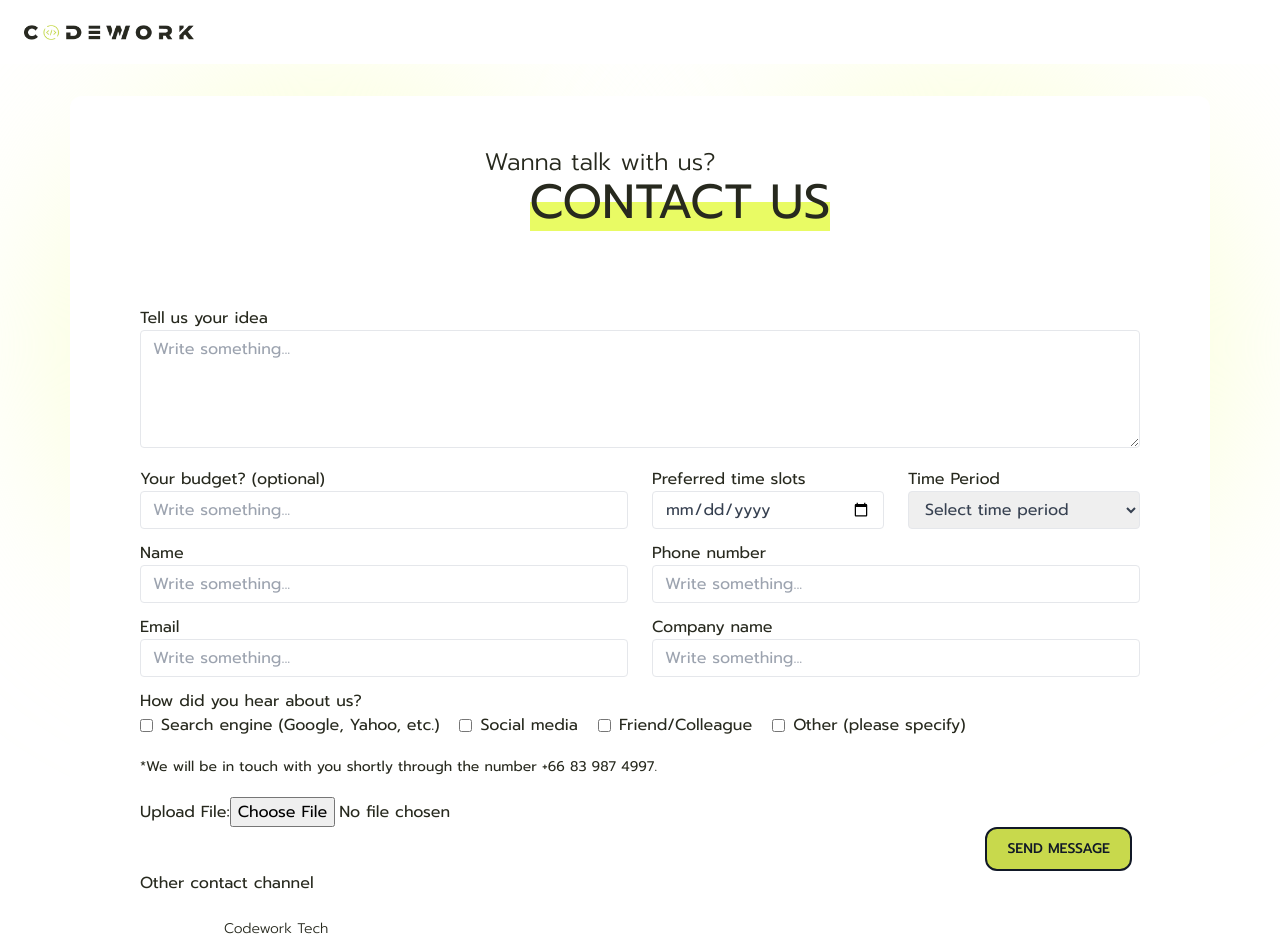
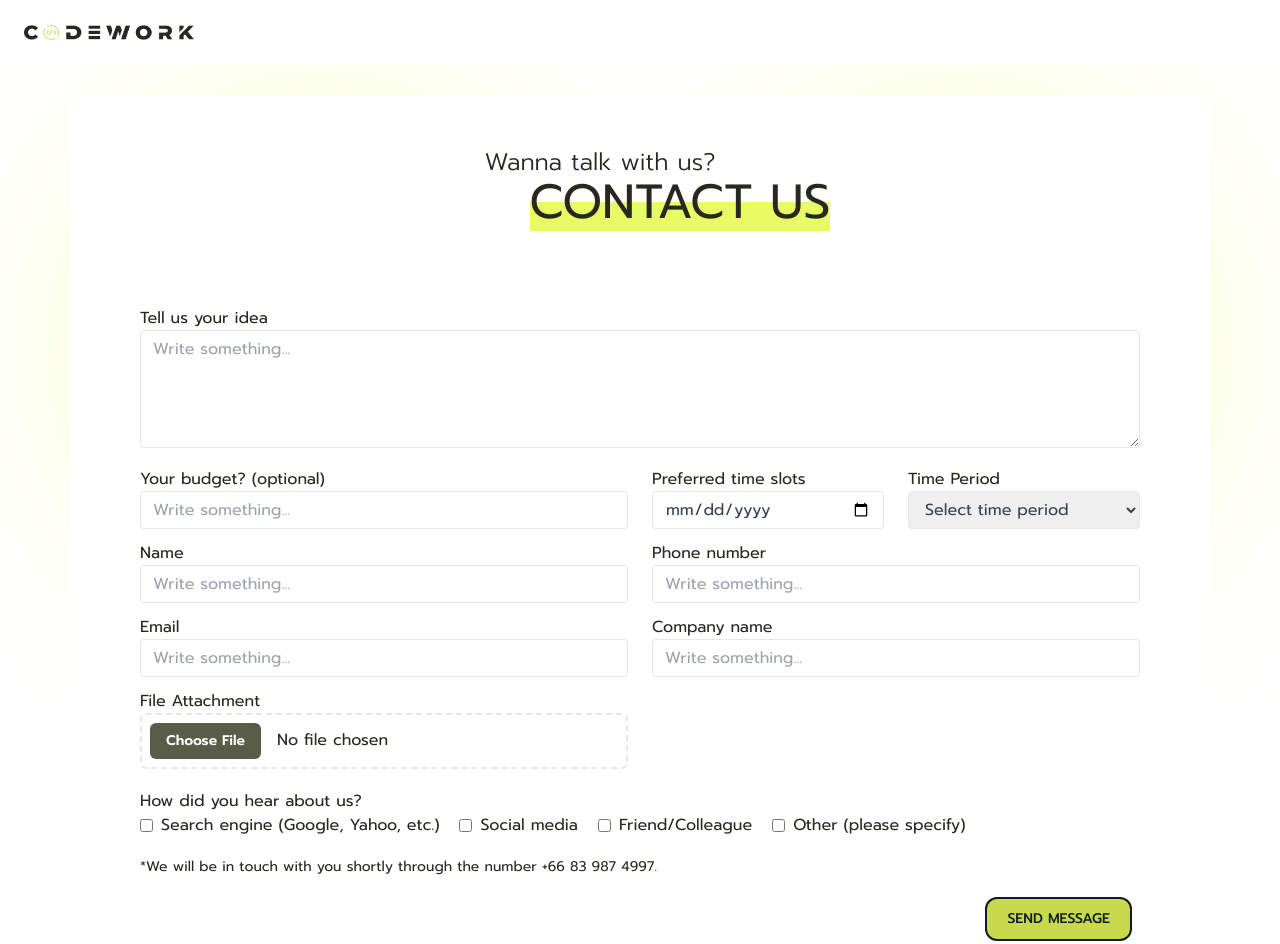
Before and after one commit to The-Alzhemist/codework-landing-page, a Next.js app: page /contact-us in a window 1280 px wide. Shown: the top 944 px of the page. Built offline with nearby package versions, Linux system fonts and the light colour scheme; some icons are missing.

Commit message:
update: file conp

```diff
--- a/src/components/ContactUs/FormSpree-form.tsx
+++ b/src/components/ContactUs/FormSpree-form.tsx
@@ -4,7 +4,6 @@ import BackgroundGradientBlur from "../backgroundGradientBlur/BackgroundGradient
 import withFormSpreeForm from "./withFormSpree-form";
 import { WithFormSpreeFormProps } from "./interface";
 import {
-  CONTACT_OPTIONS,
   SELECTED_OPTION_LIST,
 } from "@/constants/ContactUs/constant";
 import SocialsSection from "./component/SocialsSection/SocialsSection";
@@ -12,8 +11,6 @@ import StatusMessage from "./component/StatusMessage/StatusMessage";
 import InputField from "../form/InputField/InputField";
 import TextAreaField from "../form/TextAreaField/TextAreaField";
 import SelectedField from "../form/SelectedField/SelectedField";
-import CheckBoxField from "../form/CheckBoxField/CheckBoxField";
-import CheckboxField from "../form/CheckboxFields/CheckbboxFields";
 import CheckboxFieldx from "../form/CheckboxFields/CheckbboxFields";
 import FileUploadField from "../form/FileUploadField/FileUploadField";
 const ContactForm = ({
@@ -25,13 +22,8 @@ const ContactForm = ({
   sendDataToFromSpree,
   isShowOtherChannel,
   register,
-  onSubmit
+  onSubmit,
 }: WithFormSpreeFormProps) => {
-
-  const testfunc = (e: any) => {
-    console.log(e)
-  };
-
   return (
     <>
       <div className="bg-white rounded-xl relative w-full max-w-[1140px] mx-auto py-[30px] md:py-[50px] lg:px-[50px] my-5 sm:my-0">
@@ -106,6 +98,20 @@ const ContactForm = ({
                 type="text"
                 label="Email"
                 className="mb-[12px]"
+              />
+
+              <FileUploadField
+                control={control}
+                disabled={false}
+                rules={{
+                  required: {
+                    value: false,
+                    message: "",
+                  },
+                }}
+                name="attachment"
+                label="File Attachment"
+                className="w-full  mb-5"
               />
             </div>
             {/* right */}
@@ -234,10 +240,8 @@ const ContactForm = ({
             4997.
           </p>
 
-          <FileUploadField control={control} name="attachment" />
-         {/* x: <input type="file" {...register('file')} /> */}
+          {/* x: <input type="file" {...register('file')} /> */}
           {/* <input type="file" name="attachment" accept="image/png, image/jpeg"/> */}
-
 
           <div className=" flex justify-end">
             <ExternalPrimaryButton pathName="#" disabled={!isValid}>
--- a/src/components/ContactUs/interface.ts
+++ b/src/components/ContactUs/interface.ts
@@ -37,5 +37,23 @@ export interface WithFormSpreeFormProps {
   };
   sendDataToFromSpree: SubmitHandler<FieldValues>;
   isShowOtherChannel: boolean;
-  onSubmit:any
+  onSubmit:(data: any) => Promise<void>
 }
+
+export interface FormDataFields {
+  name: string;
+  companyName?: string;
+  email: string;
+  phoneNumber: string;
+  timeSlot?: string;
+  timePeriod?: string;
+  idea: string;
+  budget?: string;
+  channels: {
+    searchEngine?: string;
+    social?: string;
+    friend?: string;
+    other?: string;
+  };
+  attachment?: any;
+}
--- a/src/components/ContactUs/withFormSpree-form.tsx
+++ b/src/components/ContactUs/withFormSpree-form.tsx
@@ -1,58 +1,68 @@
 import React, { useEffect, useState } from "react";
-import { WithFormSpreeFormProps } from "./interface";
+import { FormDataFields, WithFormSpreeFormProps } from "./interface";
 import { FieldValues, useForm } from "react-hook-form";
 import { useForm as useFormSpree } from "@formspree/react";
-import { PRIVATE_MAIL_TEST, FORMSPREE_LANDING_TEST_KEY, FORMSPREE_LANDING_KEY, FORMSPREE_PRODUCTION_LANDING_KEY } from "@/config/environment";
+import {
+  PRIVATE_MAIL_TEST,
+  FORMSPREE_LANDING_TEST_KEY,
+  FORMSPREE_LANDING_KEY,
+  FORMSPREE_PRODUCTION_LANDING_KEY,
+} from "@/config/environment";
 
 const withFormSpreeForm = (Component: React.FC<WithFormSpreeFormProps>) => {
-
   const Hoc = () => {
-
     const hookForm = useForm<FieldValues>({
       defaultValues: {
         channels: {
           searchEngine: false,
           social: false,
           friend: false,
-          other: false
-        }
+          other: false,
+        },
+      },
+    });
+    const { register, handleSubmit, formState, reset, control, watch } =
+      hookForm;
+    const { errors, isValid } = formState;
+    const [state, sendDataToFromSpree] = useFormSpree(PRIVATE_MAIL_TEST);
+    const isShowOtherChannel = watch("channels.other");
+
+    useEffect(() => {
+      if (!state.submitting && !state.errors && state.succeeded) {
+        reset();
       }
-    });
-    const { register, handleSubmit, formState, reset, control, watch, } = hookForm;
-    const { errors, isValid } = formState;
-    const [state, sendDataToFromSpree] = useFormSpree(FORMSPREE_PRODUCTION_LANDING_KEY);
+    }, [reset, state.submitting, state.errors, state.succeeded]);
 
-    const isShowOtherChannel = watch('channels.other')
-
-
-    // useEffect(() => {
-    //   if (!state.submitting && !state.errors && state.succeeded) {
-    //     reset();
-    //   }
-    // }, [reset, state.submitting, state.errors, state.succeeded]);
-
-    const onSubmit = async (data:any) => {
-      console.log('data >>', data)
+    const onSubmit = async (data: FormDataFields) => {
+      console.log('data > ',data)
       try {
         const formData = new FormData();
-        formData.append('idea', data.idea);
-        formData.append('budget', data.budget);
-        // ... append other form data
+        formData.append("Name ", data.name);
+        formData.append("Company name ", data.companyName || '-');
+        formData.append("Email ", data.email);
+        formData.append("Phone number ", `(+66)${data.phoneNumber}`);
+        formData.append("Preferred time slots ", data.timeSlot || '-');
+        formData.append("Time Period ", data.timePeriod || '-');
+        formData.append("Tell us your idea ", data.idea);
+        formData.append("Budget ", data.budget || '-');
+        formData.append(
+          "How did you hear about us ",
+          `Search Engine: ${data.channels.searchEngine || '-'}
+           Social Media: ${data.channels.social || '-'}
+           Friend: ${data.channels.friend || '-'}
+           Other channel: ${data.channels.other || '-'}`
+        );
 
         if (data?.attachment) {
-          console.log(data?.attachment)
-          formData.append('attachment', data?.attachment);
+          console.log(data?.attachment);
+          formData.append("Attachment ", data?.attachment || '-');
         }
 
-
-
-        const response = await sendDataToFromSpree(formData);
-        console.log("res: ",response);
+        //  const response = await sendDataToFromSpree(formData);
       } catch (error) {
         console.error(error);
       }
     };
-
 
     const newProps: WithFormSpreeFormProps = {
       register,
@@ -63,9 +73,8 @@ const withFormSpreeForm = (Component: React.FC<WithFormSpreeFormProps>) => {
       control,
       sendDataToFromSpree,
       isShowOtherChannel,
-      onSubmit
+      onSubmit,
     };
-
 
     return <Component {...newProps} />;
   };
--- a/src/components/form/FileUploadField/FileUploadField.tsx
+++ b/src/components/form/FileUploadField/FileUploadField.tsx
@@ -1,39 +1,62 @@
 import { Controller } from "react-hook-form";
 import { twMerge } from "tailwind-merge";
-import { InputFieldProps } from "./interface";
+import { FileUploadFieldProps } from "./interface";
+
 
 const FileUploadField = ({
   name,
   control,
   rules,
   disabled,
-  type,
   label,
   className,
   inputClassName,
-  placeholder,
   required = false,
-  maxLength,
-}: InputFieldProps) => (
+}: FileUploadFieldProps) => (
+  <Controller
+    name={name}
+    control={control}
+    rules={rules}
+    defaultValue={null}
+    render={({ field, fieldState: { error } }) => (
       <>
-    <div>
-      <label htmlFor="attachment">Upload File:</label>
-      <Controller
-        name="attachment"
-        control={control}
-        defaultValue={null}
-        render={({ field }) => (
+        <div className={twMerge("relative flex flex-col", className)}>
+          {label && (
+            <label className="flex">
+              {label} {required && <span className="text-red-500">*</span>}
+            </label>
+          )}
           <input
             type="file"
             name={field.name}
-          className={inputClassName}
+            className={`file:mr-4 file:py-2 file:px-4 border-dashed border-2 p-2 rounded-md file:rounded-md file:border-0 file:text-sm file:font-semibold  ${disabled ? 'file:bg-secondary-500' : 'file:bg-secondary-900'} file:text-white hover:cursor-pointer  disabled:text-gray-500 disabled:cursor-not-allowed $ ${
+              error && "border-red-500 border"
+            } ${inputClassName}`}
+            disabled={disabled}
             onChange={(e) => field.onChange(e.target.files?.[0])}
           />
+          {/* {field.value && (
+            <button
+              type="button"
+              className="text-right mt-2 text-xs text-red-500 hover:underline"
+              onClick={() => {
+                field.onChange(null); // Reset the file input
+              }}
+            >
+              Clear
+            </button>
+          )} */}
 
+
+          {error && (
+            <div className="mt-[8px] text-xs text-red-500 top-full">
+              {error.message}
+            </div>
+          )}
+        </div>
+      </>
     )}
   />
-    </div>
-  </>
 );
 
 export default FileUploadField;
--- a/src/components/form/FileUploadField/interface.ts
+++ b/src/components/form/FileUploadField/interface.ts
@@ -1,11 +1,8 @@
 import { Control, RegisterOptions } from 'react-hook-form'
 import { ReactElement } from 'react'
 
-export interface InputFieldAcceptProps extends InputFieldProps {
-  isShowPassword?: boolean
-}
 
-export interface InputFieldProps  {
+export interface FileUploadFieldProps  {
   name: string
   control: Control
   rules?: Omit<
@@ -18,7 +15,6 @@ export interface InputFieldProps  {
   disabled?: boolean
   placeholder?: string
   className?: string
-
   type?: string
   required?: boolean
   maxLength?: number
```
Lines whose indentation alone changed are shown as unchanged.
